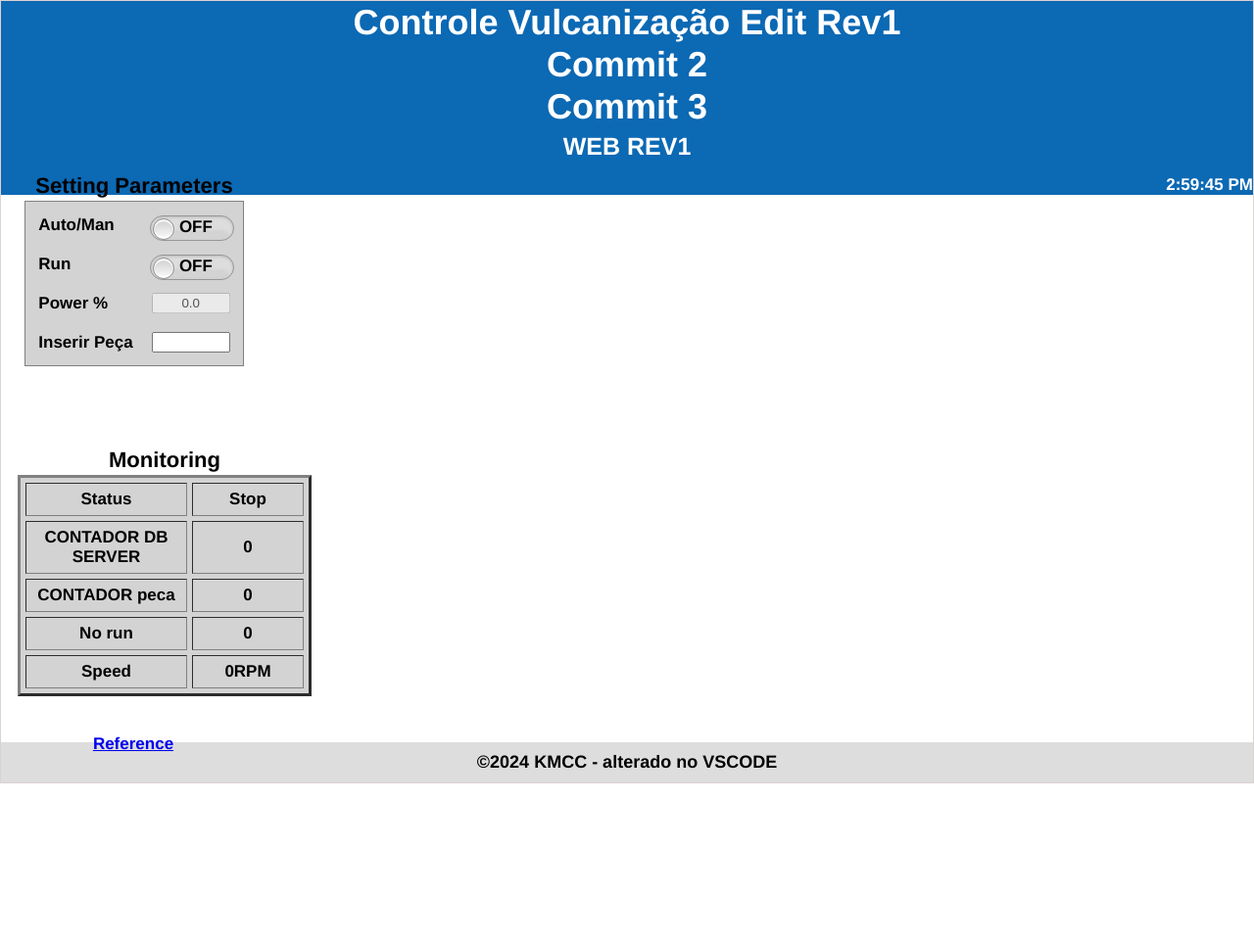
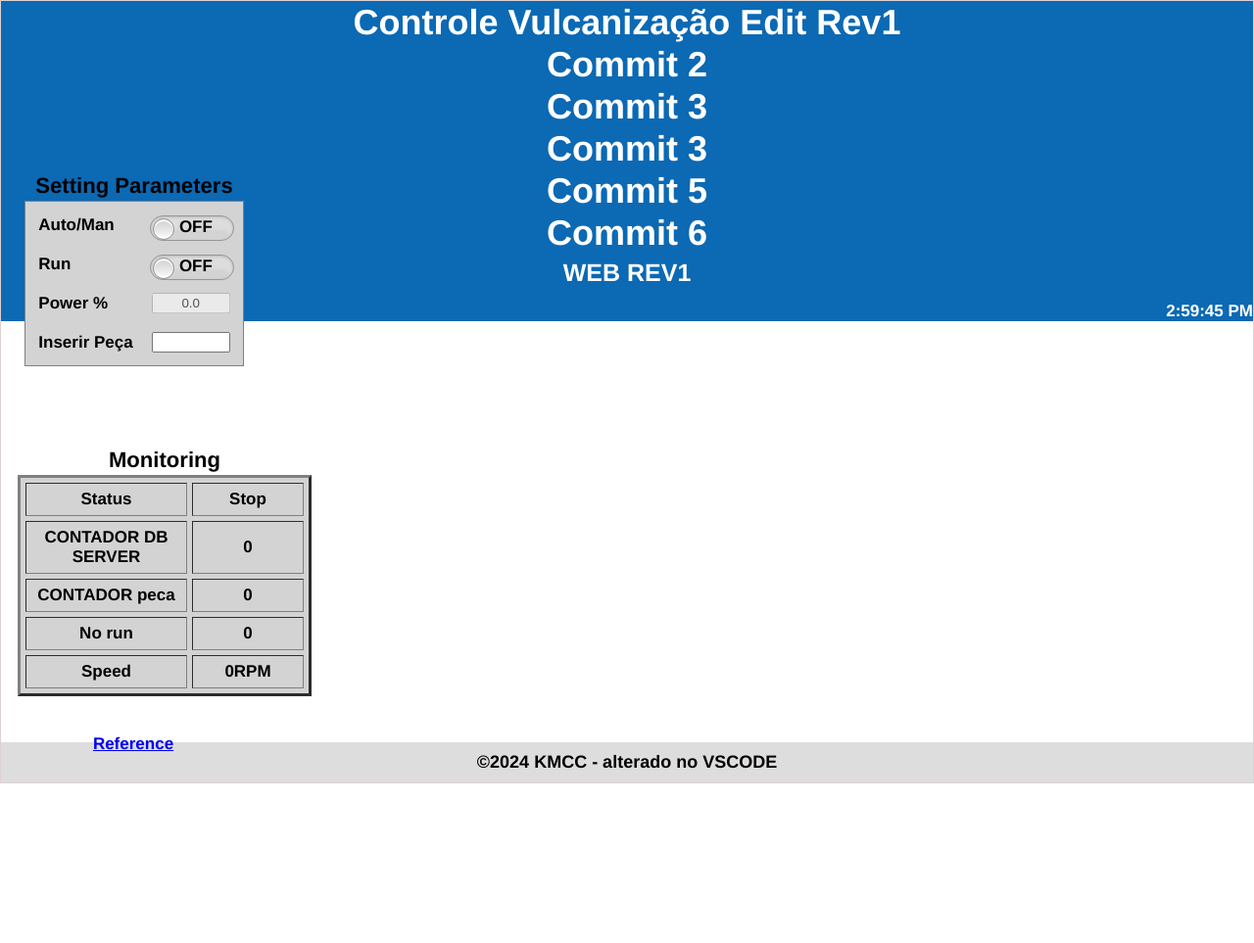
Before and after one commit to MRiemer98/WebServer_Vulc_Rev1, a plain HTML site: page index.html in a window 1280 px wide. Shown: the top 963 px of the page at 98% size. Drawn offline with Linux system fonts and the light colour scheme.

```diff
--- a/index.html
+++ b/index.html
@@ -22,6 +22,9 @@
             <div class="title1">Controle Vulcanização Edit Rev1</div>
 			<div class="title1">Commit 2</div>
 			<div class="title1">Commit 3</div>
+			<div class="title1">Commit 3</div>
+			<div class="title1">Commit 5</div>
+			<div class="title1">Commit 6</div>
             <div class="title2">WEB REV1</div>
 			<div align="right" id="DateNow">12:0:0 PM</div>
         </div>
```
